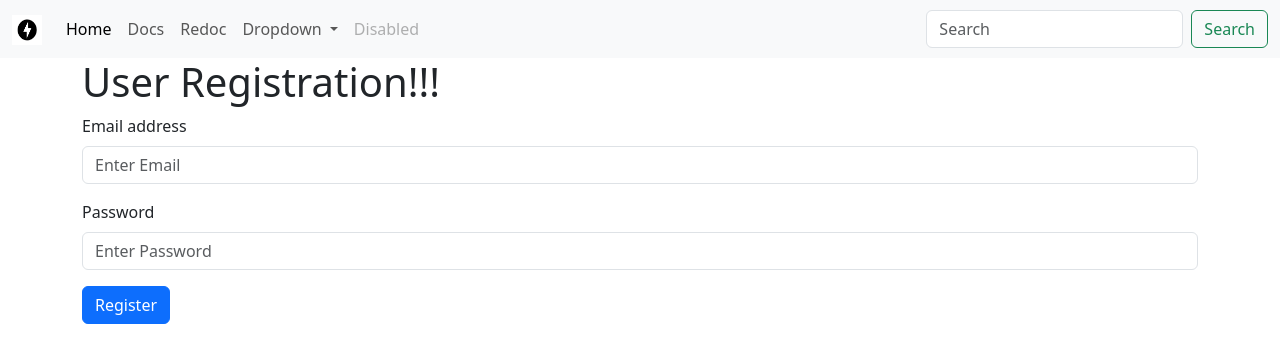
After one commit to DharaniDJ/Listify_App, a FastAPI app: template templates/user_register.html in a window 1280 px wide. The commit adds this page. Shown: the top 363 px of the page. Run offline with FastAPI, Linux system fonts and the light colour scheme; the template is opened without the code that fills it, so the values that code supplies are empty.

Commit message:
added user registration form

```diff
--- a/main.py
+++ b/main.py
@@ -4,6 +4,7 @@ from database import engine
 from models import Base
 from routers import users, items, login
 from webapps.routers import items as web_items
+from webapps.routers import users as web_users
 from fastapi.staticfiles import StaticFiles
 
 
@@ -35,3 +36,4 @@ app.include_router(users.router)
 app.include_router(items.router)
 app.include_router(login.router)
 app.include_router(web_items.router)
+app.include_router(web_users.router)
--- /dev/null
+++ b/templates/user_register.html
@@ -0,0 +1,22 @@
+{% extends 'base.html' %}
+
+{% block title %}
+    <title>User Registration</title>
+{% endblock %}
+
+{% block content %}
+    <div class="container">
+        <h1>User Registration!!!</h1>
+        <form>
+            <div class="mb-3">
+              <label for="email" class="form-label">Email address</label>
+              <input type="email" class="form-control" id="email" aria-describedby="emailHelp" placeholder="Enter Email">
+            </div>
+            <div class="mb-3">
+              <label for="password" class="form-label">Password</label>
+              <input type="password" class="form-control" id="password" placeholder="Enter Password">
+            </div>
+            <button type="submit" class="btn btn-primary">Register</button>
+          </form>
+    </div>
+{% endblock %}
```
Also changed, not shown: templates/item_detail.html (+0 -8 lines), webapps/routers/users.py (added, +9 -0 lines).
